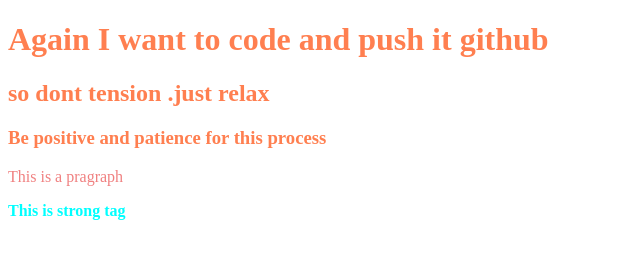
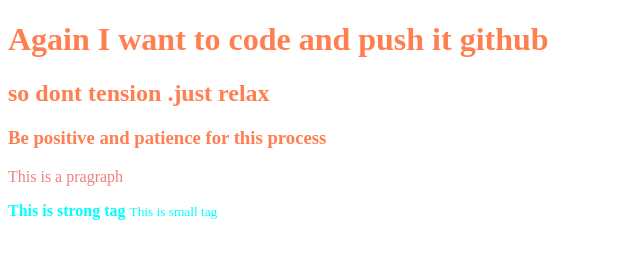
Before and after one commit to Pranto-Nondi/Second-Web-Repo, a plain HTML site: page index.html in a window 1280 px wide. Shown: the full height of the page, 0-640 px from the left. Drawn offline with Linux system fonts and the light colour scheme.

Commit message:
usigh git bash

```diff
--- a/index.html
+++ b/index.html
@@ -13,5 +13,6 @@
     <h3>Be positive and patience for this process</h3>
     <p>This is a pragraph</p>
     <strong>This is strong tag</strong>
+    <small>This is small tag</small>
 </body>
 </html>
--- a/style.css
+++ b/style.css
@@ -4,6 +4,6 @@ h1,h2,h3{
 p{
     color: lightcoral;
 }
-strong{
+strong,small{
     color: cyan;
 }
```
